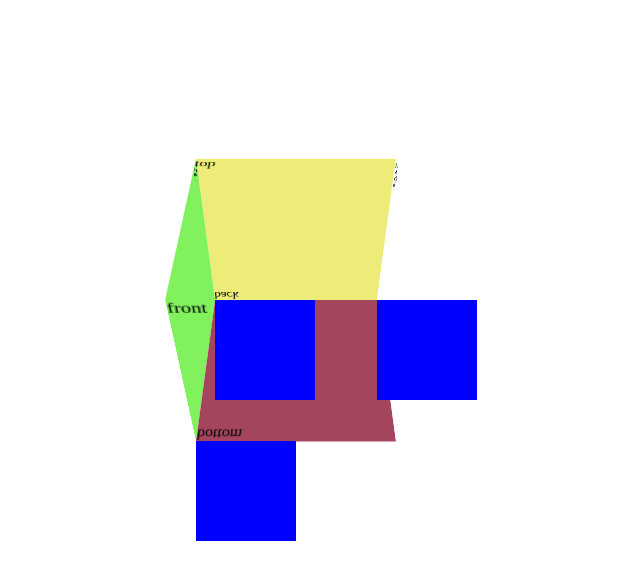
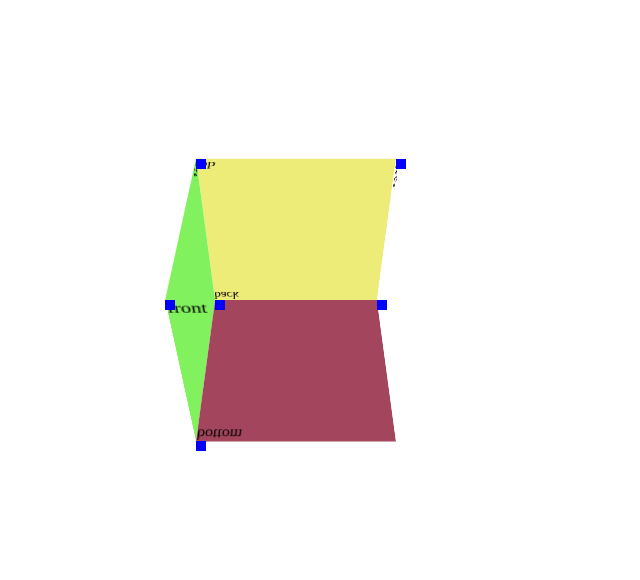
Before and after one commit to madelynfreed/art_y_craft, a website: page shadow/diamond.html in a window 1280 px wide. Shown: the whole page, without its empty margins (4-644 px from the left). Drawn offline with Linux system fonts and the light colour scheme.

Commit message:
add all the coordinates

```diff
--- a/shadow/diamond.html
+++ b/shadow/diamond.html
@@ -98,11 +98,10 @@
 			const x = s[xSide]
 
 			const shadowTag = document.createElement('div');
-			shadowTag.className = "shadowTag";
 			shadowTag.style = `
 				background-color: blue;
-				height: 100px;
-				width: 100px;
+				height: 10px;
+				width: 10px;
 				position: absolute;
 				top: ${y};
 				left: ${x};
@@ -116,6 +115,9 @@
 		const b1 = getCoordinate(['bottom','bottom'],['bottom','left'])
 		const b2 = getCoordinate(['bottom','top'],['left','right'])
 		const b3 = getCoordinate(['bottom','top'],['right','left'])
+		const t1 = getCoordinate(['front','top'],['front','left'])
+		const t2 = getCoordinate(['back','top'],['back','left'])
+		const t3 = getCoordinate(['back','top'],['back','right'])
 
 	</script>
 </body>
```
